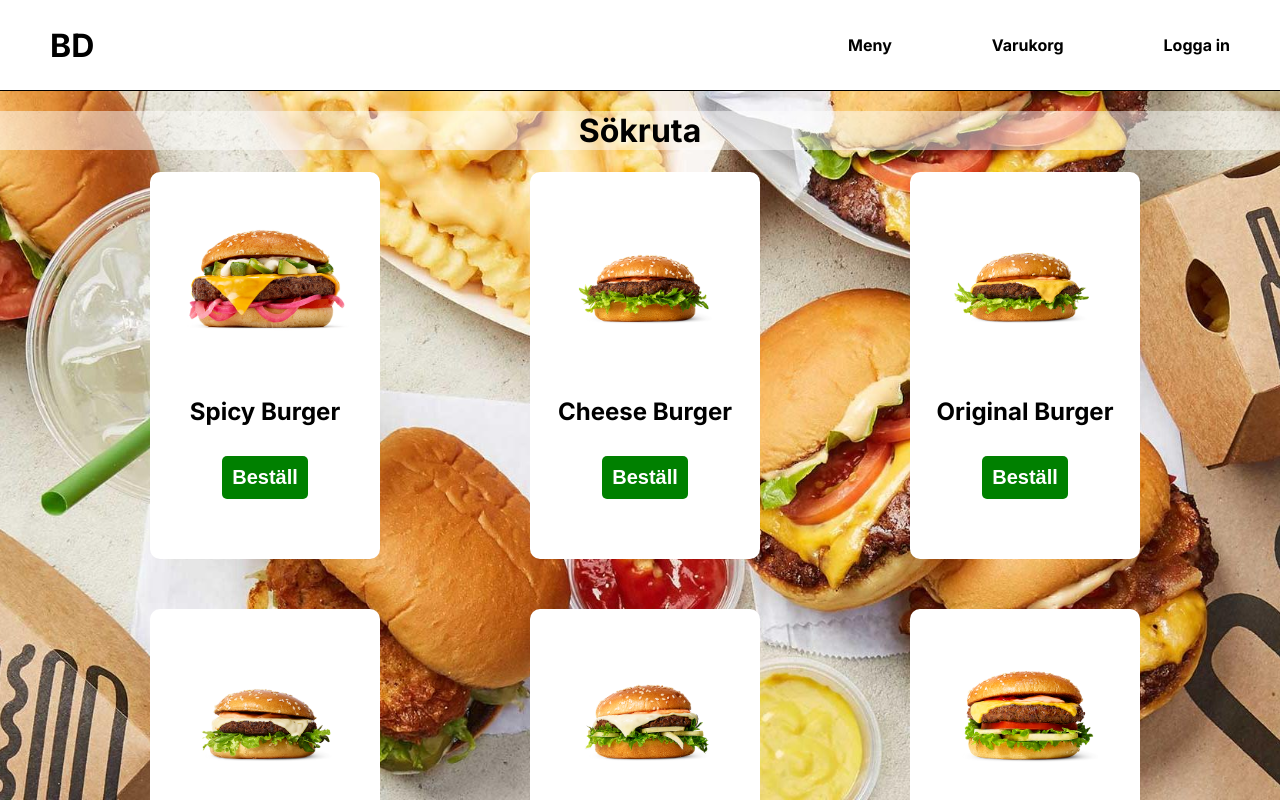
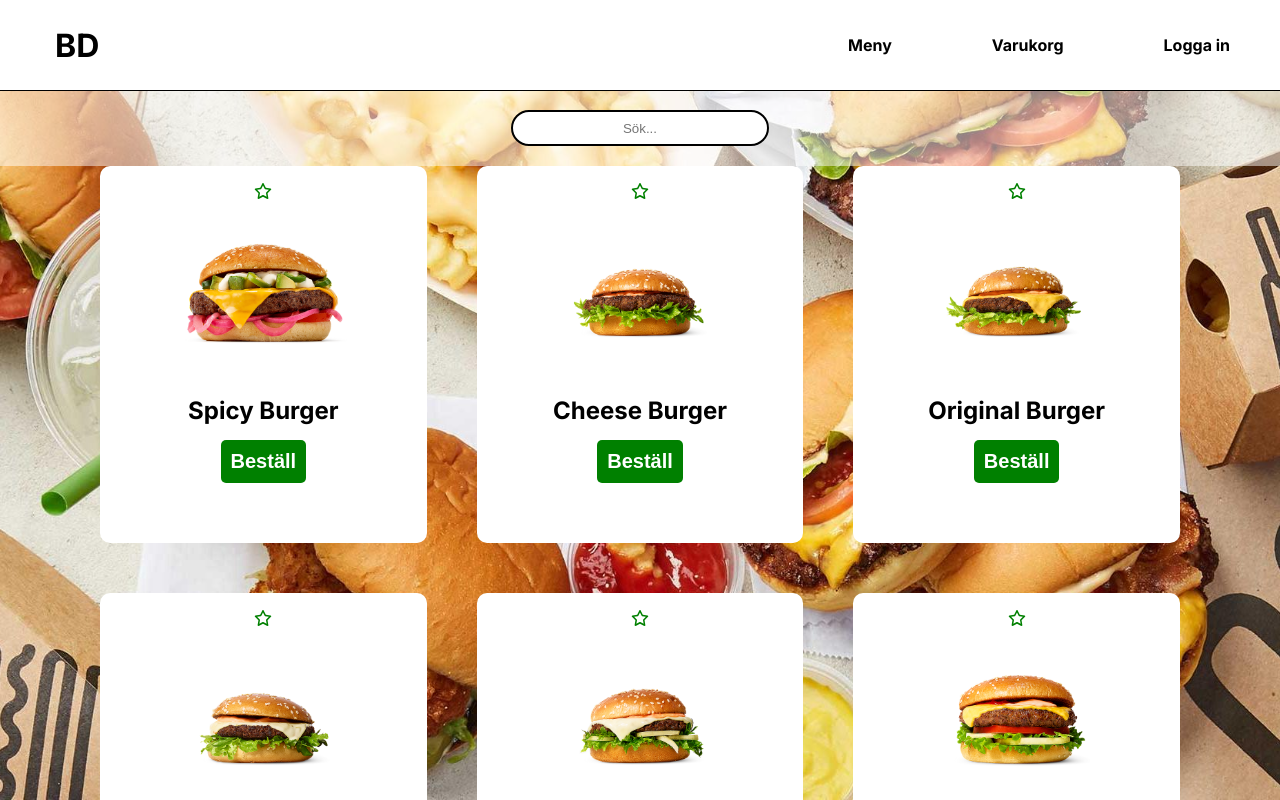
Before and after one commit to LarsIvarsson/BunDrop, a React (Vite) app: page /meny in a window 1280 px wide. Shown: the top 800 px of the page. Built offline with nearby package versions, Linux system fonts and the light colour scheme; data requests are answered from the project's data file.

Commit message:
searchbar add

```diff
--- a/db.json
+++ b/db.json
@@ -113,7 +113,28 @@
       "image": "/images/products/burger14.png"
     }
   ],
-  "orders": [],
+  "orders": [
+    {
+      "products": [
+        {
+          "name": "Cheese Burger",
+          "quantity": 1
+        }
+      ],
+      "totalPrice": 129,
+      "id": 1
+    },
+    {
+      "products": [
+        {
+          "name": "Cheese Burger",
+          "quantity": 1
+        }
+      ],
+      "totalPrice": 129,
+      "id": 2
+    }
+  ],
   "users": [
     {
       "id": 1,
--- a/package.json
+++ b/package.json
@@ -11,6 +11,10 @@
     "json-server": "json-server --watch db.json --port 7000"
   },
   "dependencies": {
+    "@fortawesome/fontawesome-svg-core": "^6.4.0",
+    "@fortawesome/free-regular-svg-icons": "^6.4.0",
+    "@fortawesome/free-solid-svg-icons": "^6.4.0",
+    "@fortawesome/react-fontawesome": "^0.2.0",
     "react": "^18.2.0",
     "react-dom": "^18.2.0",
     "react-router-dom": "^6.11.2"
--- a/src/App.css
+++ b/src/App.css
@@ -9,6 +9,12 @@ body {
   background-attachment: fixed;
 }
 
+h1,
+h2,
+h3 {
+  margin: 5px;
+}
+
 a {
   text-decoration: none;
   color: black;
@@ -16,12 +22,12 @@ a {
   margin-right: 50px;
 }
 
+span {
+  margin: 0px 25px;
+}
+
 .navbar {
   border-bottom: 1px solid black;
-  height: 90px;
-}
-
-.dummy-navbar {
   height: 90px;
 }
 
@@ -32,10 +38,30 @@ a {
   top: 0;
 }
 
+.dummy-navbar {
+  height: 90px;
+}
+
+.searchbar {
+  margin: 20px;
+  text-align: center;
+  border: 2px solid black;
+  border-radius: 20px;
+  height: 30px;
+  width: 250px;
+}
+
 .flex-container {
   display: flex;
+  align-items: center;
+}
+
+.justify-between {
   justify-content: space-between;
-  align-items: center;
+}
+
+.justify-center {
+  justify-content: center;
 }
 
 .view-frame {
@@ -57,10 +83,6 @@ a {
 
 .trans-bg {
   background-color: rgba(255, 255, 255, 0.5);
-}
-
-span {
-  margin: 25px;
 }
 
 .card-img {
--- a/src/components/Navbar.jsx
+++ b/src/components/Navbar.jsx
@@ -5,7 +5,7 @@ function Navbar() {
   return (
     <div>
       <div className="dummy-navbar"></div>
-      <div className="flex-container white-bg fixed navbar">
+      <div className="flex-container justify-between white-bg fixed navbar">
         <Link to="/">
           <h1>BD</h1>
         </Link>
--- a/src/components/ProductCard.jsx
+++ b/src/components/ProductCard.jsx
@@ -1,18 +1,48 @@
-import React from "react";
+import React, { useState } from "react";
 import { Link } from "react-router-dom";
+import { FontAwesomeIcon } from "@fortawesome/react-fontawesome";
+import { faStar as farfaStar } from "@fortawesome/free-regular-svg-icons";
+import { faStar as fasfaStar } from "@fortawesome/free-solid-svg-icons";
 
 function ProductCard(props) {
+  const [fav, setFav] = useState(false);
+
+  function logClick() {
+    if (fav) {
+      setFav(false);
+      // remove fav from users
+    } else {
+      setFav(true);
+      // add fav to users favorites
+    }
+  }
+
   if (props.product) {
     return (
-      <Link to={`/produkter/${props.product.id}`}>
-        <div className="grid-item white-bg">
-          <img className="card-img" src={props.product.image} alt="" />
-          <h2>{props.product.name}</h2>
+      <div className="grid-item white-bg">
+        <div>
+          {fav ? (
+            <FontAwesomeIcon
+              onClick={logClick}
+              icon={fasfaStar}
+              style={{ color: "green" }}
+            />
+          ) : (
+            <FontAwesomeIcon
+              onClick={logClick}
+              icon={farfaStar}
+              style={{ color: "green" }}
+            />
+          )}
+        </div>
+        <img className="card-img" src={props.product.image} alt="" />
+        <h2>{props.product.name}</h2>
+        <Link to={`/produkter/${props.product.id}`}>
           <button className="order-btn">
             <h2 className="btn-text">Beställ</h2>
           </button>
-        </div>
-      </Link>
+        </Link>
+      </div>
     );
   } else {
     return (
--- a/src/components/ProductList.jsx
+++ b/src/components/ProductList.jsx
@@ -1,23 +1,42 @@
 import React, { useState, useEffect } from "react";
 import ProductCard from "./ProductCard";
+import SearchBar from "../components/SearchBar";
 
 function ProductList() {
   const [products, setProducts] = useState([]);
-
+  const [filteredProducts, setFilteredProducts] = useState([]);
   useEffect(() => {
     const getProducts = async () => {
       await fetch("http://localhost:7000/products")
         .then((res) => res.json())
-        .then((data) => setProducts(data));
+        .then((data) => {
+          setProducts(data);
+          setFilteredProducts(data);
+        });
     };
     getProducts();
   }, []);
 
+  function filterProducts(filter) {
+    const tempProducts = [...products].filter((p) => {
+      if (p.name.toLowerCase().includes(filter.toLowerCase())) {
+        return true;
+      }
+    });
+
+    setFilteredProducts(tempProducts);
+  }
+
   return (
-    <div className="grid-container">
-      {products?.map((p) => (
-        <ProductCard key={p.id} product={p} />
-      ))}
+    <div>
+      <div className="text-center trans-bg">
+        <SearchBar filterProducts={filterProducts} />
+      </div>
+      <div className="grid-container">
+        {filteredProducts?.map((p) => (
+          <ProductCard key={p.id} product={p} />
+        ))}
+      </div>
     </div>
   );
 }
--- /dev/null
+++ b/src/components/SearchBar.jsx
@@ -0,0 +1,18 @@
+import React from "react";
+
+function SearchBar({ filterProducts }) {
+  return (
+    <div>
+      <input
+        onInput={(e) => {
+          filterProducts(e.target.value);
+        }}
+        className="searchbar"
+        type="text"
+        placeholder="Sök..."
+      />
+    </div>
+  );
+}
+
+export default SearchBar;
--- a/src/routes/Cart.jsx
+++ b/src/routes/Cart.jsx
@@ -4,6 +4,7 @@ import CartItem from "../components/CartItem";
 
 function Cart() {
   const [cartItems, setCartItems] = useState([]);
+  const [totalPrice, setTotalPrice] = useState(0);
 
   useEffect(() => {
     let localItems = localStorage.getItem("shoppingCart");
@@ -11,21 +12,25 @@ function Cart() {
       localItems = [];
     } else {
       setCartItems(JSON.parse(localItems));
+      getTotalPrice();
     }
   }, []);
+
+  function getTotalPrice() {
+    let total = 0;
+    cartItems.forEach((i) => {
+      total += i.price * i.quantity;
+    });
+    setTotalPrice(total);
+  }
 
   function changeQuantity(id, quantity) {
     let itemToChange = cartItems.find((i) => i.id === id);
     itemToChange.quantity = quantity;
-
-    if (quantity === 0) {
-      cartItems.pop(itemToChange);
-    }
-
-    localStorage.setItem("shoppingCart", JSON.stringify(cartItems));
-
-    // TODO: remove item from cart if qty = 0
-    // gör det dynamiskt
+    const updatedCartItems = cartItems.filter((i) => i.quantity > 0);
+    setCartItems(updatedCartItems);
+    getTotalPrice();
+    localStorage.setItem("shoppingCart", JSON.stringify(updatedCartItems));
   }
 
   if (cartItems.length > 0) {
@@ -36,6 +41,7 @@ function Cart() {
         ))}
         <Link to="/betalning">
           <button className="order-btn">Betala</button>
+          <p>Total: {totalPrice} kr</p>
         </Link>
       </div>
     );
--- a/src/routes/Home.jsx
+++ b/src/routes/Home.jsx
@@ -6,6 +6,10 @@ function Home() {
       <h1>Välkommen till Bun Drop!</h1>
       <h2>Njut av våra goda burgare!</h2>
       <em>- Snabbt och jättegott </em>
+      <p>
+        Vår idé är att skicka goda hamburgare till våra gäster med drönare, raka
+        vägen till hemmet.
+      </p>
     </div>
   );
 }
--- a/src/routes/Menu.jsx
+++ b/src/routes/Menu.jsx
@@ -2,14 +2,7 @@ import React from "react";
 import ProductList from "../components/ProductList";
 
 function Menu() {
-  return (
-    <div>
-      <div className="text-center trans-bg">
-        <h1>Sökruta</h1>
-      </div>
-      <ProductList />
-    </div>
-  );
+  return <ProductList />;
 }
 
 export default Menu;
--- a/src/routes/Payment.jsx
+++ b/src/routes/Payment.jsx
@@ -78,7 +78,7 @@ function Payment() {
         </div>
         <div>
           <input
-            type="text"
+            type="number"
             placeholder="Postnummer"
             onChange={handlePostalChange}
           />
```
Also changed, not shown: 1 other file (tests, documents, lock files or other folders).
